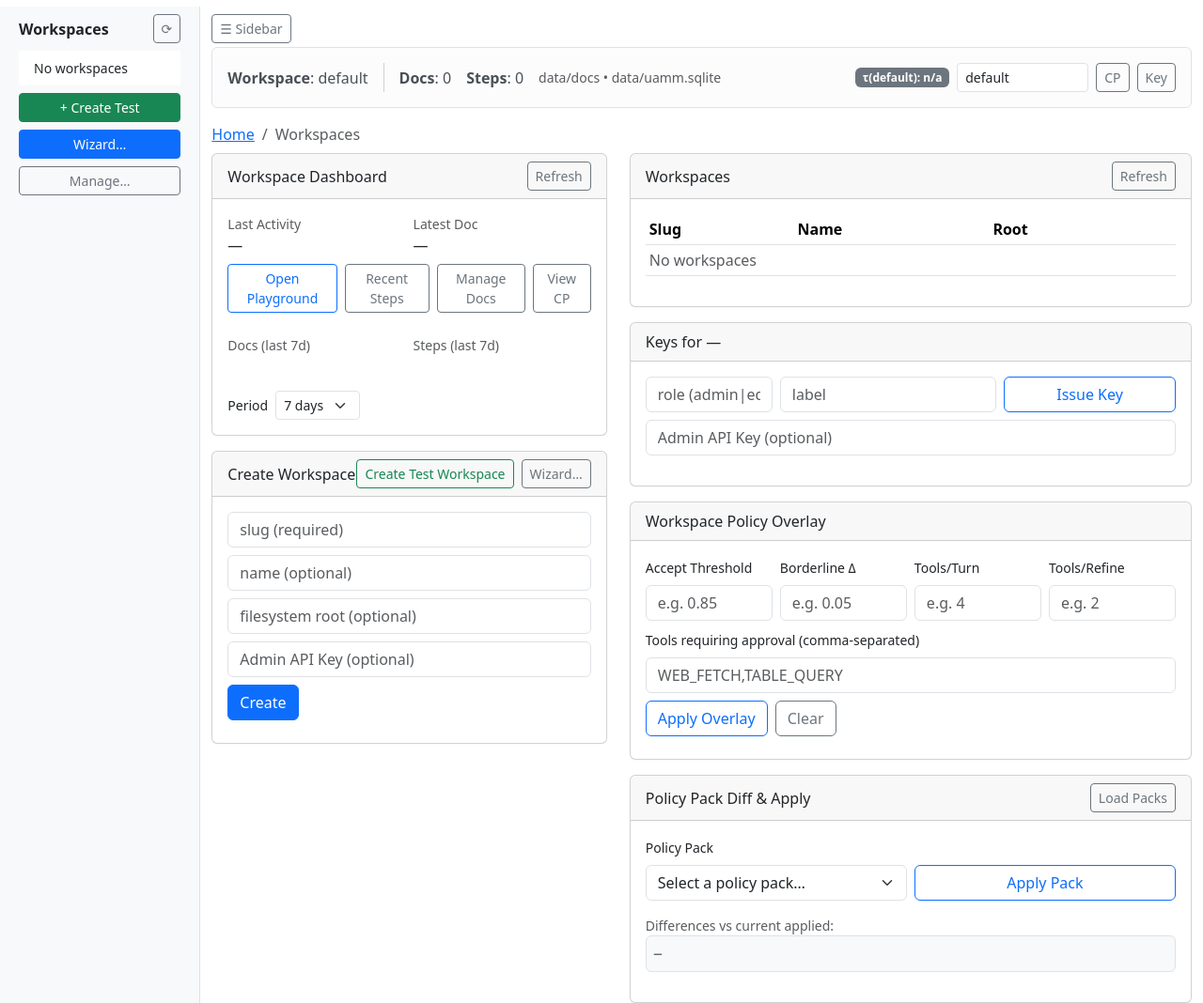
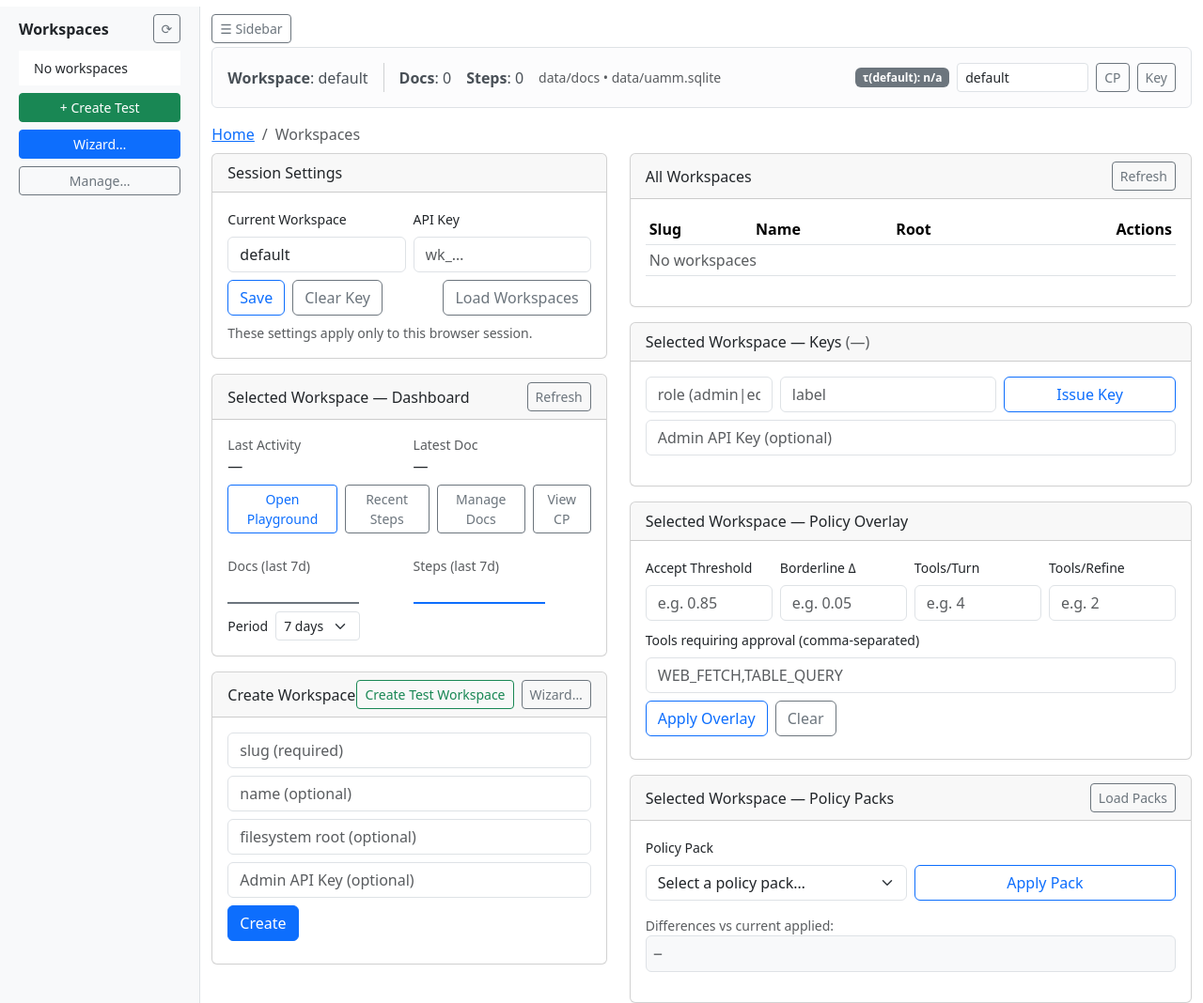
Before and after one commit to aandresalvarez/researcher, a FastAPI app: page /ui/workspaces in a window 1280 px wide. Shown: the part 57-1125 px from the top of the page at 94% size. Run offline with FastAPI, Linux system fonts and the light colour scheme; data that the repository does not hold is empty; some libraries are stand-ins or nearby versions.

Commit message:
progress

```diff
--- a/src/uamm/api/templates/base.html
+++ b/src/uamm/api/templates/base.html
@@ -48,7 +48,7 @@
     <main class="container-fluid">
       <div class="row">
         <!-- Global left panel: workspace list -->
-        <aside class="col-12 col-md-3 col-lg-2 border-end bg-light" id="sidebar">
+        <aside class="col-12 col-md-3 col-lg-2 border-end bg-light {% if fullpage %}d-none{% endif %}" id="sidebar">
           <div class="p-2" style="position: sticky; top: 4rem;">
             <div class="d-flex align-items-center mb-2">
               <strong class="me-auto">Workspaces</strong>
@@ -66,12 +66,12 @@
         </aside>
 
         <!-- Main content area -->
-        <section class="col-12 col-md-9 col-lg-10">
+        <section class="{% if fullpage %}col-12{% else %}col-12 col-md-9 col-lg-10{% endif %}">
           <div class="d-flex align-items-center mt-2 mb-1">
-            <button class="btn btn-sm btn-outline-secondary me-2" onclick="toggleSidebarResponsive()" title="Toggle sidebar">☰ Sidebar</button>
+            {% if not fullpage %}<button class="btn btn-sm btn-outline-secondary me-2" onclick="toggleSidebarResponsive()" title="Toggle sidebar">☰ Sidebar</button>{% endif %}
             {% block breadcrumb %}{% endblock %}
           </div>
-          <div id="ctx-panel" class="alert alert-light border d-flex align-items-center gap-3 flex-wrap" role="alert" style="display:none;">
+          <div id="ctx-panel" class="alert alert-light border d-flex align-items-center gap-3 flex-wrap {% if fullpage %}d-none{% endif %}" role="alert" style="display:none;">
             <div><strong>Workspace</strong>: <span id="ctxp-ws">default</span></div>
             <div class="vr"></div>
             <div><strong>Docs</strong>: <span id="ctxp-docs">0</span></div>
--- a/src/uamm/api/templates/workspaces.html
+++ b/src/uamm/api/templates/workspaces.html
@@ -8,9 +8,36 @@
 </nav>
 <div class="row">
   <div class="col-lg-5">
+    <!-- Session Settings (applies to this browser session) -->
     <div class="card mb-3">
       <div class="card-header d-flex align-items-center">
-        <span>Workspace Dashboard</span>
+        <span>Session Settings</span>
+      </div>
+      <div class="card-body">
+        <div class="row g-2 align-items-end">
+          <div class="col-md-6">
+            <label class="form-label small">Current Workspace</label>
+            <input id="sess-ws" class="form-control" list="ws-dlist" placeholder="default">
+            <datalist id="ws-dlist"></datalist>
+          </div>
+          <div class="col-md-6">
+            <label class="form-label small">API Key</label>
+            <input id="sess-key" type="password" class="form-control" placeholder="wk_…">
+          </div>
+          <div class="col-12 d-flex gap-2">
+            <button class="btn btn-outline-primary" onclick="wsSessionSave()">Save</button>
+            <button class="btn btn-outline-secondary" onclick="wsSessionClearKey()">Clear Key</button>
+            <button class="btn btn-outline-secondary ms-auto" onclick="wsLoadWorkspacesList()">Load Workspaces</button>
+          </div>
+        </div>
+        <div class="small text-muted mt-2">These settings apply only to this browser session.</div>
+      </div>
+    </div>
+
+    <!-- Selected Workspace Dashboard -->
+    <div class="card mb-3">
+      <div class="card-header d-flex align-items-center">
+        <span>Selected Workspace — Dashboard</span>
         <button class="btn btn-sm btn-outline-secondary ms-auto" onclick="loadWsDash()">Refresh</button>
       </div>
       <div class="card-body">
@@ -65,22 +92,24 @@
     </div>
   </div>
   <div class="col-lg-7">
+    <!-- All Workspaces (manage all) -->
     <div class="card mb-3">
       <div class="card-header d-flex align-items-center">
-        <span>Workspaces</span>
+        <span>All Workspaces</span>
         <button class="btn btn-sm btn-outline-secondary ms-auto" onclick="loadWorkspaces()">Refresh</button>
       </div>
       <div class="card-body">
         <div class="table-responsive">
           <table class="table table-sm table-hover align-middle">
-            <thead><tr><th>Slug</th><th>Name</th><th>Root</th><th></th></tr></thead>
+            <thead><tr><th>Slug</th><th>Name</th><th>Root</th><th class="text-end">Actions</th></tr></thead>
             <tbody id="ws-body"><tr><td colspan="4" class="text-muted">Loading…</td></tr></tbody>
           </table>
         </div>
       </div>
     </div>
+    <!-- Selected Workspace: Keys -->
     <div class="card">
-      <div class="card-header">Keys for <span id="keys-ws">—</span></div>
+      <div class="card-header">Selected Workspace — Keys <span class="text-muted">(<span id="keys-ws">—</span>)</span></div>
       <div class="card-body">
         <form id="key-issue" onsubmit="issueKey(event)" class="row g-2 align-items-end">
           <div class="col-md-3"><input id="key-role" class="form-control" placeholder="role (admin|editor|viewer)" /></div>
@@ -94,8 +123,9 @@
       </div>
     </div>
 
+    <!-- Selected Workspace: Policies -->
     <div class="card mt-3">
-      <div class="card-header">Workspace Policy Overlay</div>
+      <div class="card-header">Selected Workspace — Policy Overlay</div>
       <div class="card-body">
         <div class="row g-2">
           <div class="col-md-3">
@@ -129,7 +159,7 @@
 
     <div class="card mt-3">
       <div class="card-header d-flex align-items-center">
-        <span>Policy Pack Diff & Apply</span>
+        <span>Selected Workspace — Policy Packs</span>
         <button class="btn btn-sm btn-outline-secondary ms-auto" onclick="loadPolicyList()">Load Packs</button>
       </div>
       <div class="card-body">
@@ -214,6 +244,36 @@
 
 {% block scripts %}
 <script>
+// Session Settings helpers (page-local)
+function wsSessionPrefill(){
+  try{
+    const ws = (window.uammCtx && window.uammCtx.ws) || 'default';
+    const key = (window.uammCtx && window.uammCtx.key) || '';
+    const wsEl = document.getElementById('sess-ws'); if (wsEl) wsEl.value = ws;
+    const keyEl = document.getElementById('sess-key'); if (keyEl) keyEl.value = key;
+  }catch(e){}
+}
+function wsSessionSave(){
+  try{
+    const ws = (document.getElementById('sess-ws').value||'').trim() || 'default';
+    const key = (document.getElementById('sess-key').value||'').trim();
+    window.uammCtx = window.uammCtx || {};
+    window.uammCtx.ws = ws;
+    if (key !== '') window.uammCtx.key = key; else window.uammCtx.key = '';
+    try { localStorage.setItem('uamm.ws', ws); } catch(e){}
+    try { if (key==='') localStorage.removeItem('uamm.key'); else localStorage.setItem('uamm.key', key); } catch(e){}
+    if (window.ctxLoadStats) window.ctxLoadStats();
+    showToast('Session updated');
+    loadWsDash();
+  }catch(e){ showToast('Failed to save'); }
+}
+async function wsLoadWorkspacesList(){
+  const dl = document.getElementById('ws-dlist'); if (!dl) return;
+  dl.innerHTML = '';
+  try{ const res = await ctxFetch('/workspaces'); const data = await res.json(); if (!res.ok) throw new Error('failed'); dl.innerHTML = (data.workspaces||[]).map(w=>`<option value="${w.slug}">`).join(''); showToast('Loaded workspaces'); }catch(e){ showToast('Failed to load'); }
+}
+function wsSessionClearKey(){ try{ document.getElementById('sess-key').value=''; localStorage.removeItem('uamm.key'); if (window.uammCtx) window.uammCtx.key=''; showToast('Key cleared'); }catch(e){} }
+
 async function loadWorkspaces() {
   const body = document.getElementById('ws-body');
   body.innerHTML = '<tr><td colspan="4" class="text-muted">Loading…</td></tr>';
@@ -230,6 +290,7 @@ async function loadWorkspaces() {
         <td class="text-truncate" style="max-width:300px;">${escapeHtml(ws.root||'')}</td>
         <td class="text-end">
           <div class="btn-group btn-group-sm" role="group">
+            <button class="btn btn-outline-primary" onclick="setSessionWorkspace('${encodeURIComponent(ws.slug)}')">Use</button>
             <button class="btn btn-outline-secondary" onclick="loadKeys('${encodeURIComponent(ws.slug)}')">Keys</button>
             <button class="btn btn-outline-danger" onclick="confirmDelete('${encodeURIComponent(ws.slug)}')">Delete</button>
           </div>
@@ -465,11 +526,21 @@ function escapeHtml(s) {
   return (s||'').toString().replace(/[&<>"']/g, c => ({'&':'&amp;','<':'&lt;','>':'&gt;','"':'&quot;','\'':'&#39;'}[c]));
 }
 
-document.addEventListener('DOMContentLoaded', () => {
-  loadWorkspaces();
-});
-</script>
-{% endblock %}
+function setSessionWorkspace(slugEnc){
+  try{
+    const ws = decodeURIComponent(slugEnc);
+    window.uammCtx = window.uammCtx || {};
+    window.uammCtx.ws = ws;
+    try{ localStorage.setItem('uamm.ws', ws); }catch(e){}
+    const inp = document.getElementById('sess-ws'); if (inp) inp.value = ws;
+    if (window.ctxLoadStats) window.ctxLoadStats();
+    loadWsDash();
+    showToast('Workspace set: ' + ws);
+  }catch(e){}
+}
+
+document.addEventListener('DOMContentLoaded', () => { loadWorkspaces(); wsSessionPrefill(); loadWsDash(); });
+
 async function confirmDelete(slug){
   const ws = decodeURIComponent(slug);
   if (!confirm(`Delete workspace '${ws}'? This removes metadata; files are kept unless purge is enabled in code.`)) return;
@@ -481,3 +552,5 @@ async function confirmDelete(slug){
     loadWorkspaces();
   } catch(e){ showToast('Failed to delete'); }
 }
+</script>
+{% endblock %}
--- a/src/uamm/api/ui/router.py
+++ b/src/uamm/api/ui/router.py
@@ -33,7 +33,7 @@ def playground(request: Request) -> HTMLResponse:
 @router.get("/home", response_class=HTMLResponse)
 def home(request: Request) -> HTMLResponse:
     """Home hub with workspace selector and quick actions."""
-    context = {"request": request}
+    context = {"request": request, "fullpage": True}
     return templates.TemplateResponse(request, "home.html", context)
 
 
```
Also changed, not shown: src/uamm/api/templates/home.html (+30 -7 lines).
